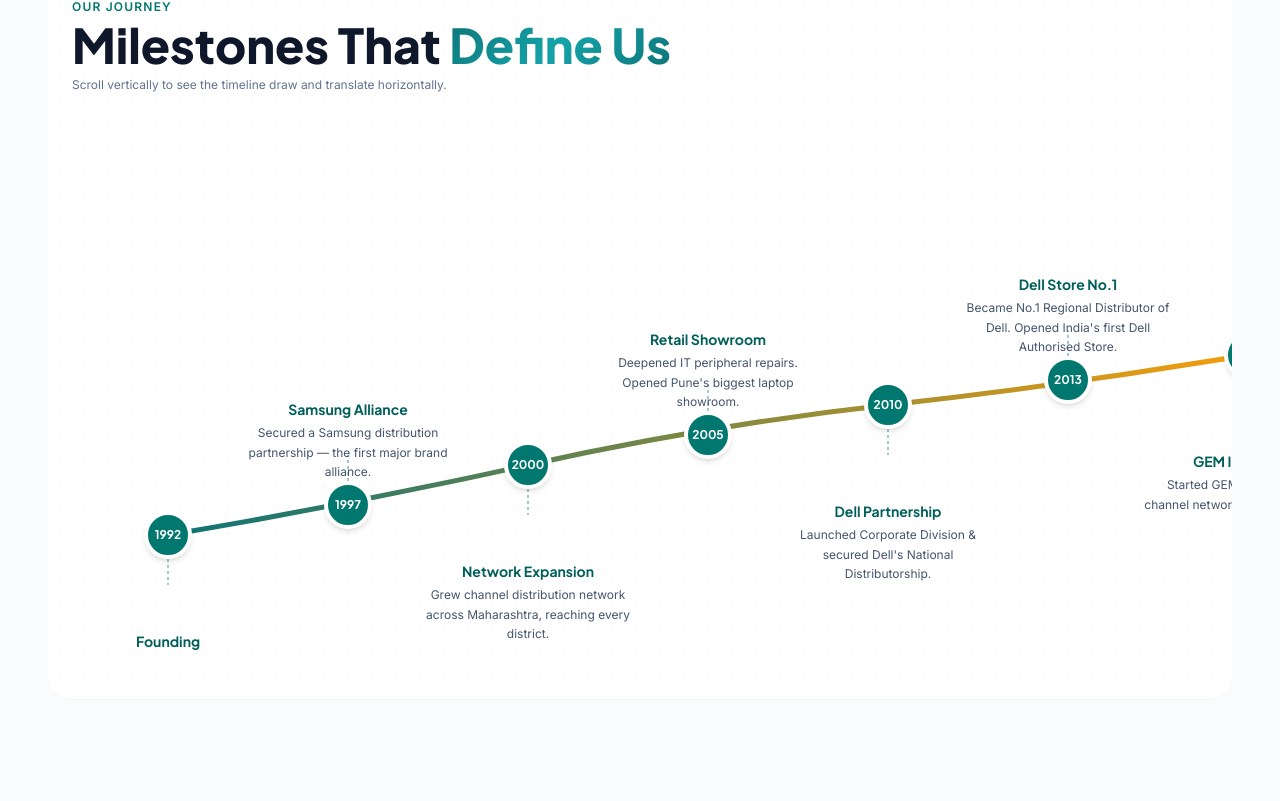
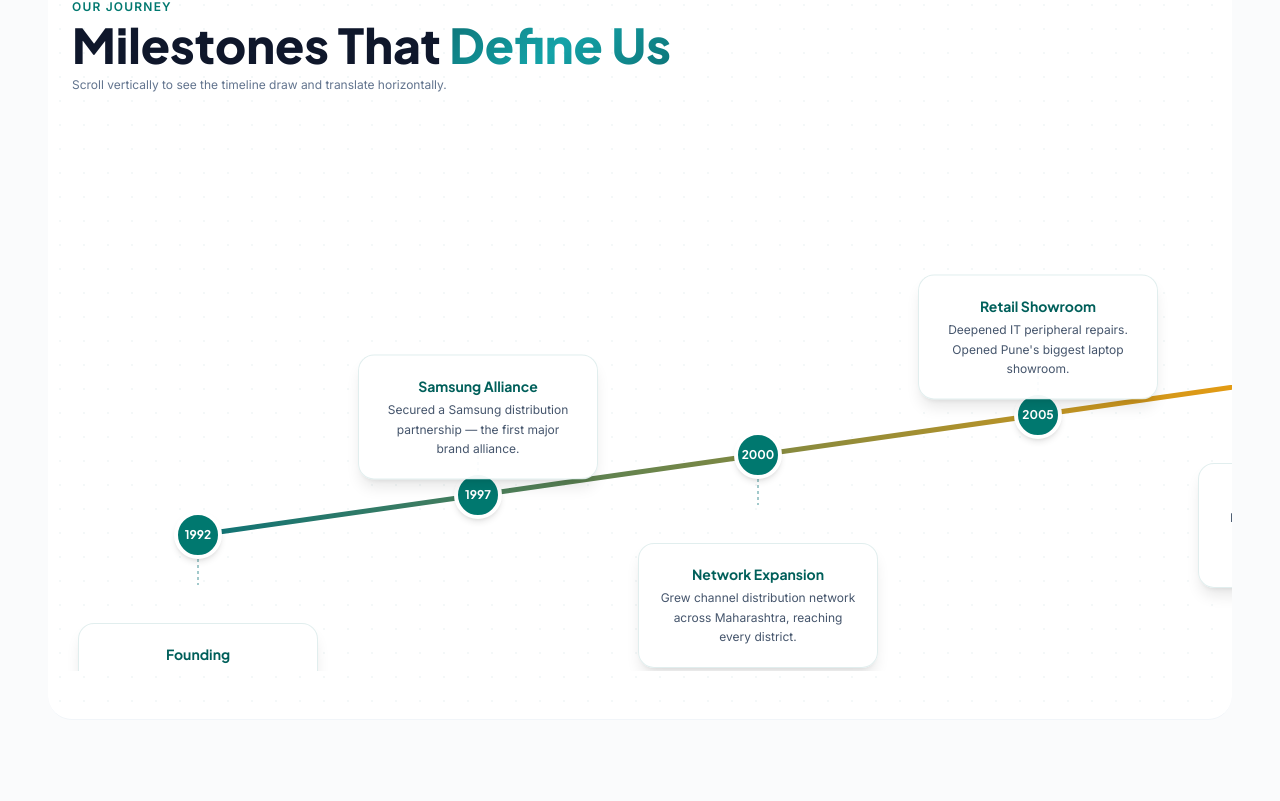
Before and after one commit to akkibansode8563-boop/DCC-INFOTECH-_WEB, a Next.js app: page / in a window 1280 px wide. Shown: the part 2059-2860 px from the top of the page. Built offline with nearby package versions, Linux system fonts and the light colour scheme.

Commit message:
style: expand horizontal coordinate spacing and use solid frosted cards to prevent path/text overlap in timeline

```diff
--- a/src/components/dcc/About.tsx
+++ b/src/components/dcc/About.tsx
@@ -76,15 +76,15 @@ const timeline = [
 ];
 
 const points = [
-  { x: 120, y: 410 },  // 1992 (Below)
-  { x: 300, y: 380 },  // 1997 (Above)
-  { x: 480, y: 340 },  // 2000 (Below)
-  { x: 660, y: 310 },  // 2005 (Above)
-  { x: 840, y: 280 },  // 2010 (Below)
-  { x: 1020, y: 255 }, // 2013 (Above)
-  { x: 1200, y: 230 }, // 2017 (Below)
-  { x: 1380, y: 205 }, // 2020 (Above)
-  { x: 1560, y: 180 }, // Today (Below)
+  { x: 150, y: 410 },  // 1992 (Below)
+  { x: 430, y: 370 },  // 1997 (Above)
+  { x: 710, y: 330 },  // 2000 (Below)
+  { x: 990, y: 290 },  // 2005 (Above)
+  { x: 1270, y: 250 }, // 2010 (Below)
+  { x: 1550, y: 215 }, // 2013 (Above)
+  { x: 1830, y: 180 }, // 2017 (Below)
+  { x: 2110, y: 145 }, // 2020 (Above)
+  { x: 2390, y: 110 }, // Today (Below)
 ];
 
 export default function About() {
@@ -413,9 +413,9 @@ export default function About() {
 
           {/* DESKTOP TIMELINE TRACK (Horizontal Pin Scroll) */}
           <div id="desktop-track" className="hidden lg:block w-full overflow-hidden no-scrollbar">
-            <div id="scroll-content" className="relative inline-flex items-center h-[520px] px-24">
+            <div id="scroll-content" className="relative inline-flex items-center h-[540px] px-24" style={{ minWidth: '2650px' }}>
 
-              <svg className="absolute inset-0 w-full h-full pointer-events-none" style={{ minWidth: '2500px' }}>
+              <svg className="absolute inset-0 w-full h-full pointer-events-none" style={{ minWidth: '2600px' }}>
                 <defs>
                   <linearGradient id="gradientLine" x1="0%" y1="0%" x2="100%" y2="0%">
                     <stop offset="0%" stopColor="#0d7377" />
@@ -425,11 +425,11 @@ export default function About() {
                 </defs>
 
                 {/* Base curve track */}
-                <path id="graph-path-base" d="M 120,410 Q 300,380 480,340 T 840,280 T 1200,230 T 1560,180 T 1920,130 T 2280,75"
+                <path id="graph-path-base" d="M 150,410 Q 430,370 710,330 T 1270,250 T 1830,180 T 2390,110"
                       fill="none" stroke="#e2e8f0" strokeWidth="4" strokeLinecap="round" opacity="0.6" />
 
                 {/* Progress curve track */}
-                <path id="graph-path-progress" d="M 120,410 Q 300,380 480,340 T 840,280 T 1200,230 T 1560,180 T 1920,130 T 2280,75"
+                <path id="graph-path-progress" d="M 150,410 Q 430,370 710,330 T 1270,250 T 1830,180 T 2390,110"
                       fill="none" stroke="url(#gradientLine)" strokeWidth="5" strokeLinecap="round" />
 
                 {/* Connector vertical lines */}
@@ -460,7 +460,7 @@ export default function About() {
                 return (
                   <div
                     key={item.year}
-                    className="absolute timeline-group"
+                    className="absolute timeline-group animate-reveal"
                     style={{ left: pt.x, top: pt.y }}
                   >
                     {isLast ? (
@@ -475,10 +475,10 @@ export default function About() {
                           Today
                         </div>
 
-                        {/* Bento Card for Today */}
+                        {/* Bento Card for Today (frosted white backdrop hides background path) */}
                         <div
                           id="today-bento-card"
-                          className="timeline-card glass-card p-6 w-[340px] -translate-x-1/2 mt-10 border-2 border-amber-500/30 text-left"
+                          className="timeline-card p-6 w-[340px] rounded-2xl bg-white/95 border-2 border-amber-500/30 text-left -translate-x-1/2 mt-12 shadow-xl hover:shadow-2xl hover:border-amber-500/50 transition-all duration-300 z-10"
                         >
                           <div className="flex items-center gap-2 mb-3">
                             <span className="inline-block w-2.5 h-2.5 rounded-full bg-emerald-500 animate-ping" />
@@ -510,8 +510,8 @@ export default function About() {
                           {item.year}
                         </div>
                         <div
-                          className={`timeline-card glass-card p-4 w-60 -translate-x-1/2 text-center ${
-                            isAbove ? '-translate-y-[100%] -mt-14' : 'mt-8'
+                          className={`timeline-card p-5 w-60 rounded-2xl bg-white/95 border border-[#0d7377]/12 text-center -translate-x-1/2 shadow-lg hover:shadow-xl hover:border-[#0d7377]/25 transition-all duration-300 z-10 ${
+                            isAbove ? '-translate-y-[100%] -mt-16' : 'mt-10'
                           }`}
                         >
                           <h4 className="font-bold text-teal-800 text-sm font-heading mb-1">
```
